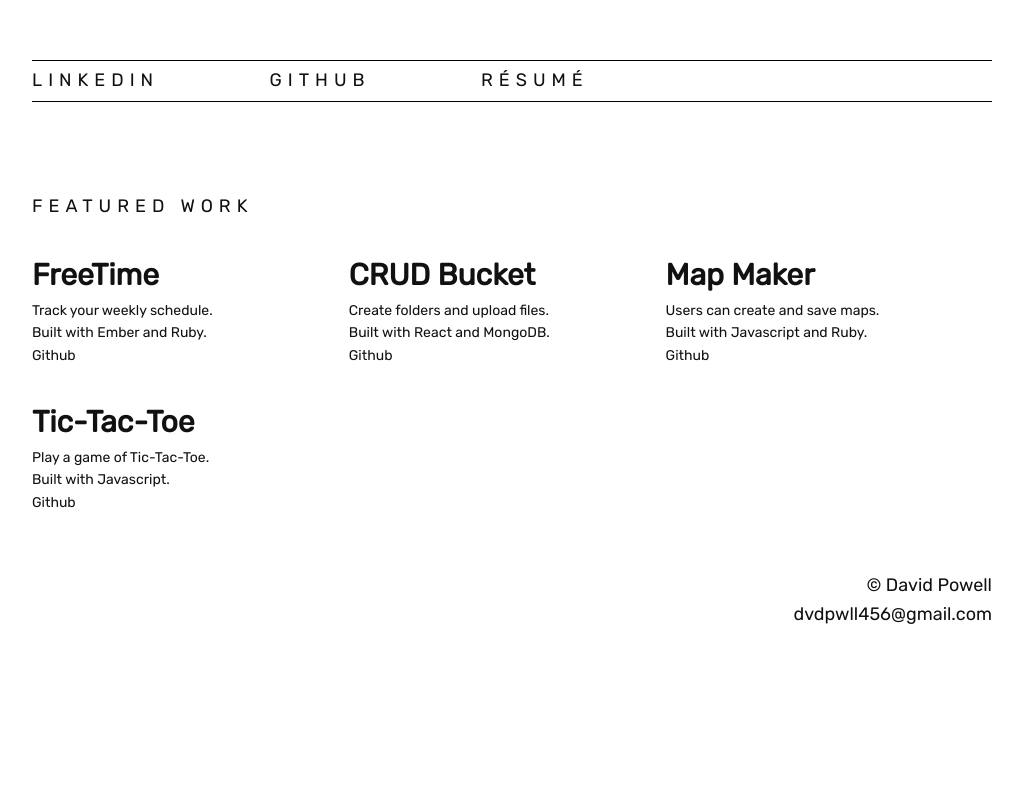
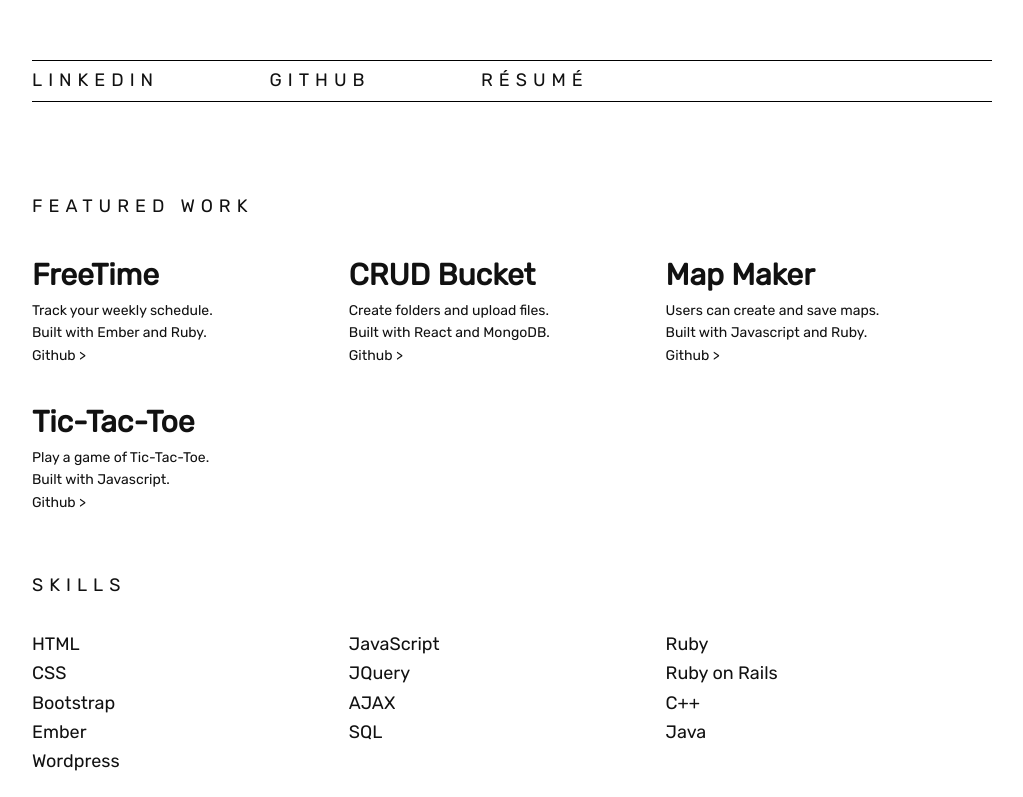
Before and after one commit to dvdpwll/Portfolio, a website: page index.html in a window 1280 px wide. Shown: the part 504-1301 px from the top of the page, without its empty margins (128-1151 px from the left). Before the commit the page ends 1133 px from the top, so only its background shows below. Drawn offline with Linux system fonts and the light colour scheme.

Commit message:
add skills
added skills and a hidden link to old portfolio

```diff
--- a/css/landing-page.css
+++ b/css/landing-page.css
@@ -98,6 +98,16 @@
   width: 33%;
 }
 
+.skill {
+  float: left;
+  margin-top: 30px;
+  width: 33%;
+}
+
+.skill ul{
+  list-style: none;
+}
+
 .work p {
   font-size: 14px;
 }
@@ -154,3 +164,11 @@
     padding: 0 160px;
  	}
  }
+
+ .hide {
+   color: white;
+ }
+
+ a.hide:hover {
+   color: white;
+ }
--- a/index.html
+++ b/index.html
@@ -33,6 +33,9 @@
 		<li>
 			<a href="https://drive.google.com/drive/folders/0B6TKZeUHEj43X1VGNnFVRWRPUlU" target="_blank">Résumé</a>
 		</li>
+		<li>
+			<a href="http://davidcpowell.cloudaccess.host/" target="_blank" class="hide">Secret_WP</a>
+		</li>
 		<!-- <hr> -->
 	</ul>
 
@@ -52,7 +55,7 @@
 					Built with Ember and Ruby.
 				</p>
 				<p>
-					<a href="https://github.com/dvdpwll/FreeTime-Front-End" target="_blank">Github</a>
+					<a href="https://github.com/dvdpwll/FreeTime-Front-End" target="_blank">Github ></a>
 				</p>
 			</div>
 
@@ -67,7 +70,7 @@
 					Built with React and MongoDB.
 				</p>
 				<p>
-					<a href="https://github.com/dvdpwll/CrudBucket2-Front-End" target="_blank">Github</a>
+					<a href="https://github.com/dvdpwll/CrudBucket2-Front-End" target="_blank">Github ></a>
 				</p>
 			</div>
 
@@ -82,7 +85,7 @@
 					Built with Javascript and Ruby.
 				</p>
 				<p>
-					<a href="https://github.com/dvdpwll/GridMapCreator" target="_blank">Github</a>
+					<a href="https://github.com/dvdpwll/GridMapCreator" target="_blank">Github ></a>
 				</p>
 			</div>
 			<div class="work">
@@ -96,9 +99,43 @@
 					Built with Javascript.
 				</p>
 				<p>
-					<a href="https://github.com/dvdpwll/TicTacToe" target="_blank">Github</a>
+					<a href="https://github.com/dvdpwll/TicTacToe" target="_blank">Github ></a>
 				</p>
 			</div>
+		</div>
+	</div>
+
+	<div class="projects">
+		<p class="strong featured">
+			Skills
+		</p>
+		<div class="items">
+			<div class="skill">
+				<ul>
+					<li>HTML</li>
+					<li>CSS</li>
+					<li>Bootstrap</li>
+					<li>Ember</li>
+					<li>Wordpress</li>
+				</ul>
+			</div>
+			<div class="skill">
+				<ul>
+					<li>JavaScript</li>
+					<li>JQuery</li>
+					<li>AJAX</li>
+					<li>SQL</li>
+				</ul>
+			</div>
+			<div class="skill">
+				<ul>
+					<li>Ruby</li>
+					<li>Ruby on Rails</li>
+					<li>C++</li>
+					<li>Java</li>
+				</ul>
+			</div>
+
 		</div>
 	</div>
 
```
